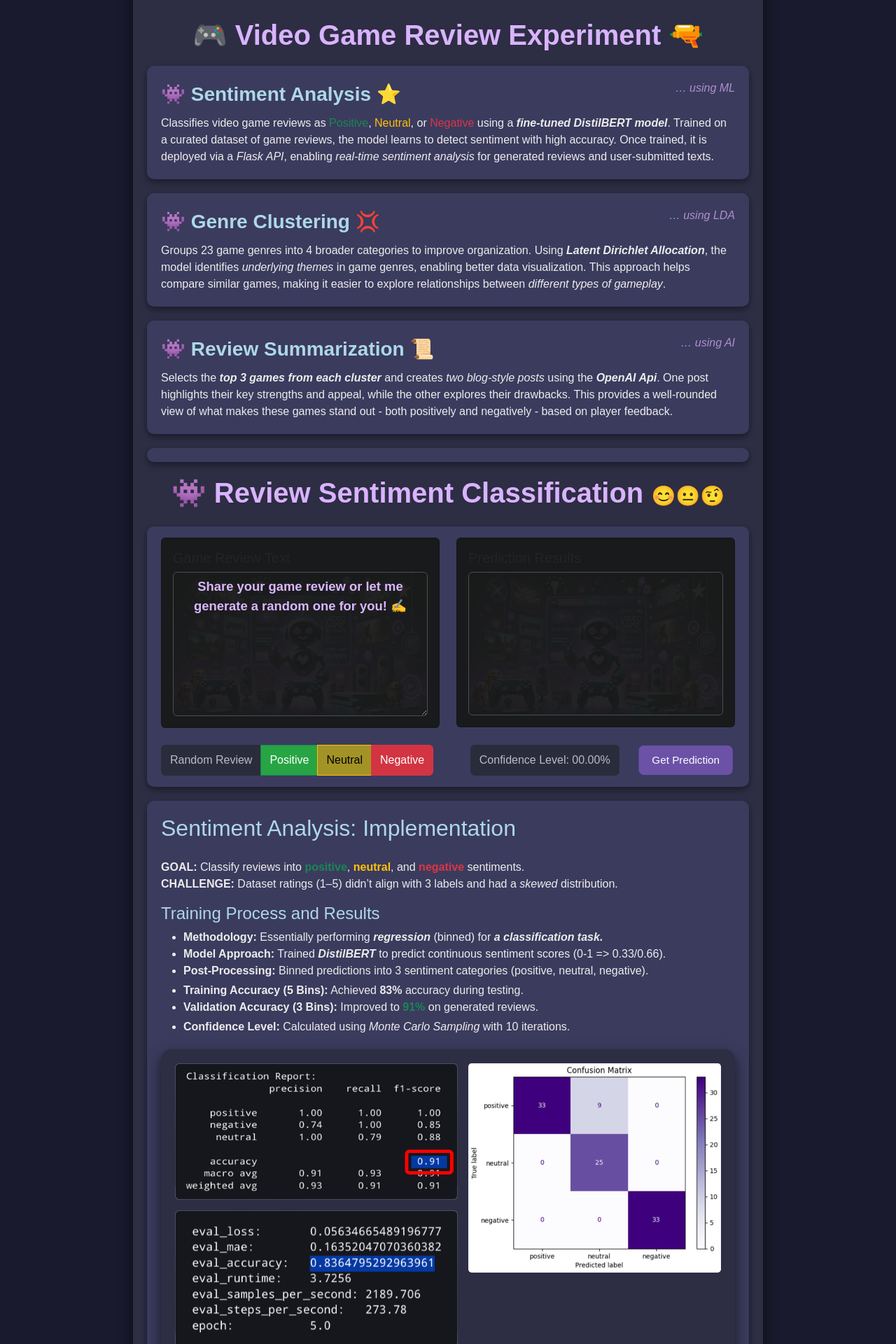
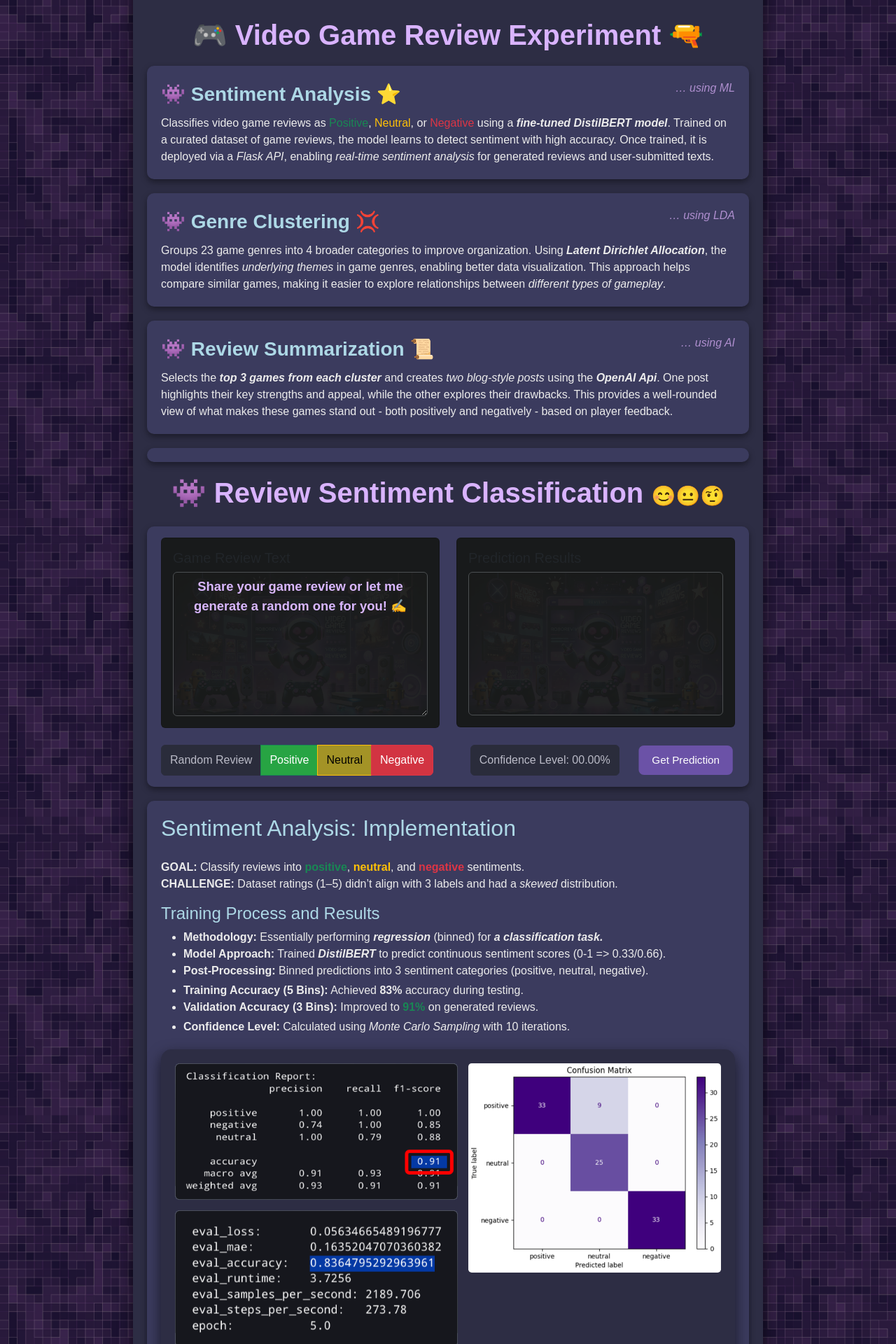
Before and after one commit to Senimtra/robo-reviews, a Django app: template core/templates/index.html in a window 1280 px wide. Shown: the part 540-2460 px from the top of the page at 70% size. Run offline with Django 5.2, Linux system fonts and the light colour scheme; the template is opened without the code that fills it, so the values that code supplies are empty.

Commit message:
add parallax background scrolling

```diff
--- a/core/templates/index.html
+++ b/core/templates/index.html
@@ -19,6 +19,11 @@
 <script src="{% static 'js/scripts.js' %}"></script> <!-- Link to custom JavaScript file -->
 
 <body>
+
+    <!-- Parallax Scroll -->
+    <div class="parallax"></div>
+    <div class="content">
+
         <!-- Navigation Bar -->
         <nav class="navbar navbar-expand-sm">
             <div class="container-fluid">
@@ -67,8 +72,10 @@
                 <div>Classifies video game reviews as <span class="text-success">Positive</span>, <span
                         class="text-warning">Neutral</span>, or <span class="text-danger">Negative</span> using
                     a <em><b>fine-tuned DistilBERT model</b></em>.
-                Trained on a curated dataset of game reviews, the model learns to detect sentiment with high accuracy.
-                Once trained, it is deployed via a <em>Flask API</em>, enabling <em>real-time sentiment analysis</em>
+                    Trained on a curated dataset of game reviews, the model learns to detect sentiment with high
+                    accuracy.
+                    Once trained, it is deployed via a <em>Flask API</em>, enabling <em>real-time sentiment
+                        analysis</em>
                     for generated reviews and user-submitted texts.</div>
             </div>
             <div class="body-card">
@@ -76,7 +83,8 @@
                     <div class="fs-3 intro-headings">👾 <b>Genre Clustering 💢</b></div>
                     <div class="fs-6 intro-note"><em>… using LDA</em></div>
                 </div>
-            <div>Groups 23 game genres into 4 broader categories to improve organization. Using <em><b>Latent Dirichlet
+                <div>Groups 23 game genres into 4 broader categories to improve organization. Using <em><b>Latent
+                            Dirichlet
                             Allocation</b></em>, the model identifies <em>underlying themes</em> in game genres,
                     enabling
                     better data visualization. This approach helps compare similar games, making it easier to explore
@@ -230,7 +238,8 @@
                         <!-- Image Section -->
                         <div class="card-body summary-image" style="flex: 2">
                             <video autoplay loop muted playsinline class="cluster-image">
-                            <source src="{% static 'animations/games_topic_' %}{{ section.2 }}.webm" type="video/webm">
+                                <source src="{% static 'animations/games_topic_' %}{{ section.2 }}.webm"
+                                    type="video/webm">
                             </video>
                         </div>
                         <!-- Content Section -->
@@ -416,11 +425,15 @@
             </div>
 
             <!-- Footer -->
-        <footer>&copy; 2025 Powered by ML & AI | Discovering the Game Within</footer>
+            <footer>&copy; 2025 Powered by ML & AI | Discovering the Game Within | Crafted with 💜 by <a
+                    href="https://github.com/Senimtra" target="_blank">Me</a></footer>
+
+        </div>
     </div>
 
-    <!-- External Scripts -->
+    <!-- Bootstrap Script -->
     <script src="https://cdn.jsdelivr.net/npm/bootstrap@5.3.0-alpha1/dist/js/bootstrap.bundle.min.js"></script>
+    <!-- Wake-up Script -->
     <script>
         window.onload = () => {
             fetch("/wake-up", { method: "GET" })
@@ -428,6 +441,13 @@
                 .catch(() => { /* Silently handle the error */ });
         };
     </script>
+    <!-- Parallax Script -->
+    <script>
+        window.addEventListener("scroll", function () {
+            let scrolled = window.scrollY;
+            document.querySelector(".parallax").style.transform = `translateY(${scrolled * -0.3}px)`;
+        });
+    </script>
 
 </body>
 
--- a/static/styles/styles.css
+++ b/static/styles/styles.css
@@ -1,8 +1,26 @@
 /* General Styles */
 body {
-    background-color: #1a1a2e; /* Dark violet background */
-    color: #ececec; /* Light text for contrast */
+    background-color: #1a1a2e;
+    color: #ececec;
     font-family: "Arial", sans-serif;
+}
+
+a {
+    text-decoration: none;
+    color: #d9b3ff;
+}
+
+/* Parallax Scrolling */
+.parallax {
+    position: fixed;
+    top: 0;
+    left: 0;
+    width: 100%;
+    height: 360vh;
+    background-image: url("/static/images/purple_background.png");
+    background-size: calc(100% / 3) auto; /* x-repeat 3 times */
+    background-repeat: repeat;
+    z-index: -1;
 }
 
 /* Navigation Bar Styles */
@@ -331,7 +349,7 @@ footer {
 }
 
 .spinner-grow {
-    animation: grow-animation 1.5s infinite; /* Correct shorthand usage */
+    animation: grow-animation 1.5s infinite;
 }
 
 @keyframes grow-animation {
```
Also changed, not shown: static/images/purple_background.png (added). Lines whose indentation alone changed are shown as unchanged.
